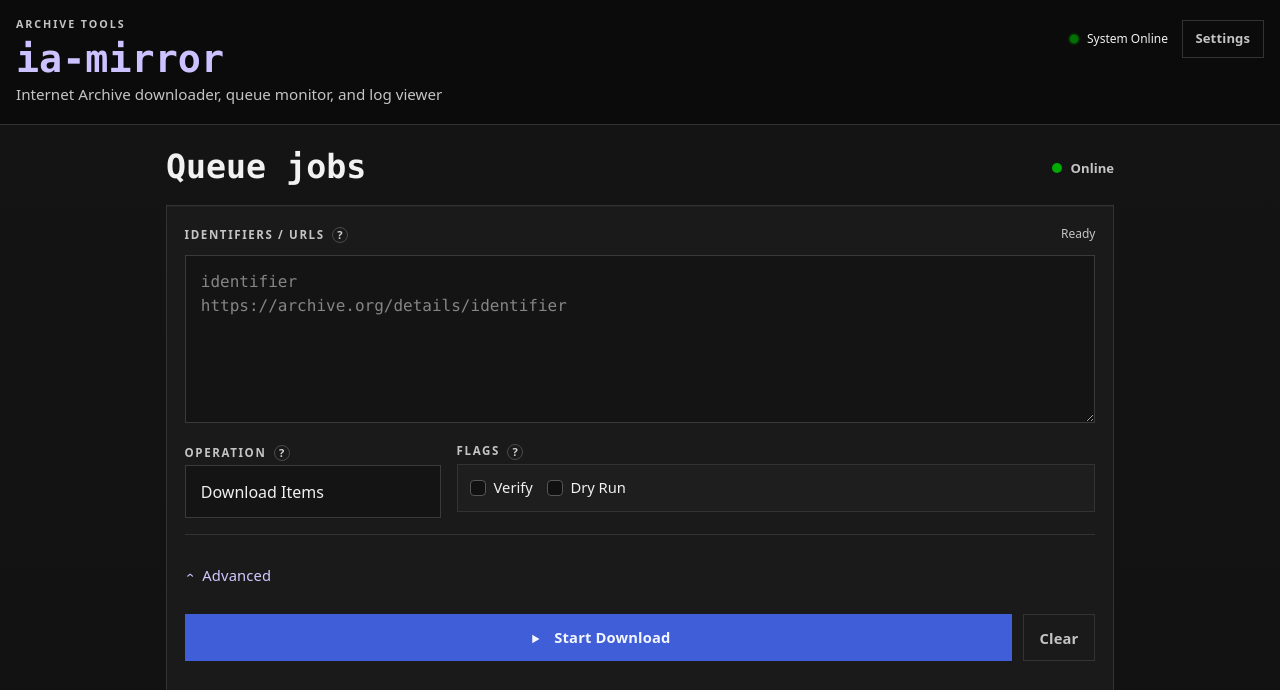
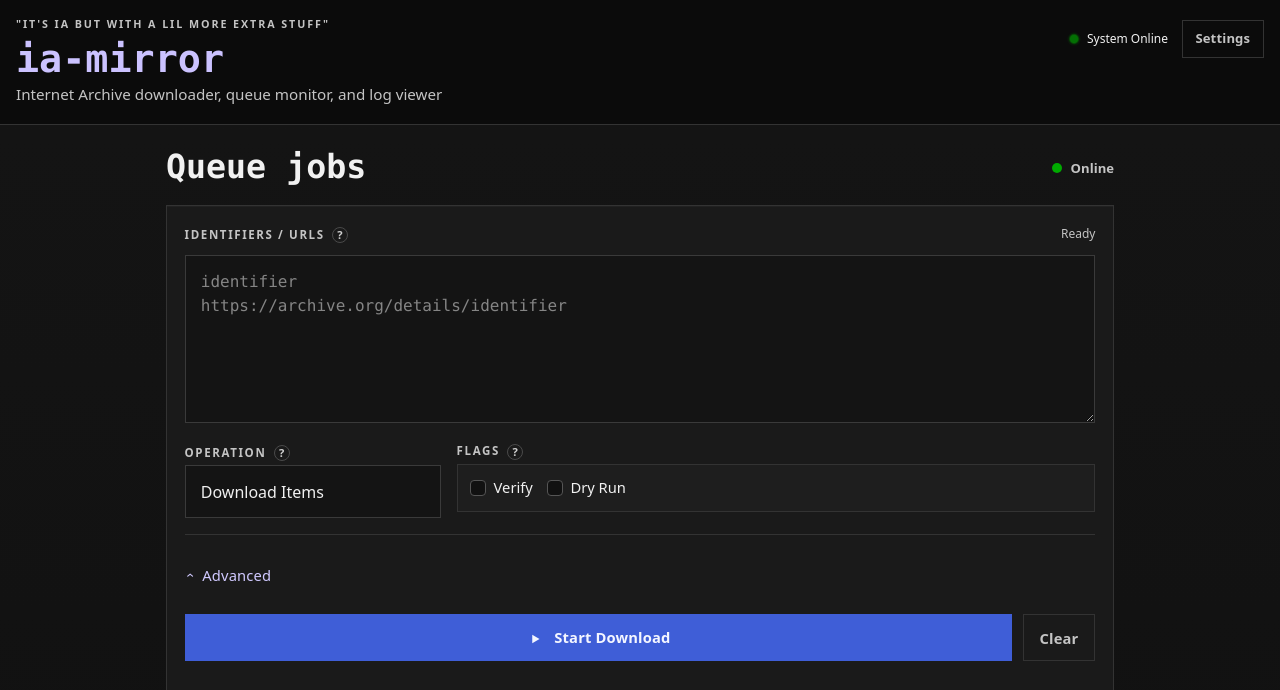
Before and after one commit to themorgantown/ia-mirror, a Flask app: page / in a window 1280 px wide. Shown: the top 690 px of the page. Run offline with Flask 3, Linux system fonts and the light colour scheme; data comes from the database, SQL or seed files in the repository; data that the repository does not hold is empty; parts of the project's set-up code (start-up, migrations or seed data) failed here and were passed over; some libraries are stand-ins or nearby versions.

Commit message:
feat: update brand kicker text for enhanced messaging

```diff
--- a/docker/templates/index.html
+++ b/docker/templates/index.html
@@ -26,7 +26,7 @@
     <header class="app-header">
         <div class="container-xl app-header-inner">
             <div class="app-brand-block">
-                <div class="brand-kicker">archive tools</div>
+                <div class="brand-kicker">"It's ia but with a lil more extra stuff"</div>
                 <h1 class="app-brand-mark mb-0">ia-mirror</h1>
                 <div class="app-brand-subtitle">Internet Archive downloader, queue monitor, and log viewer</div>
             </div>
```
